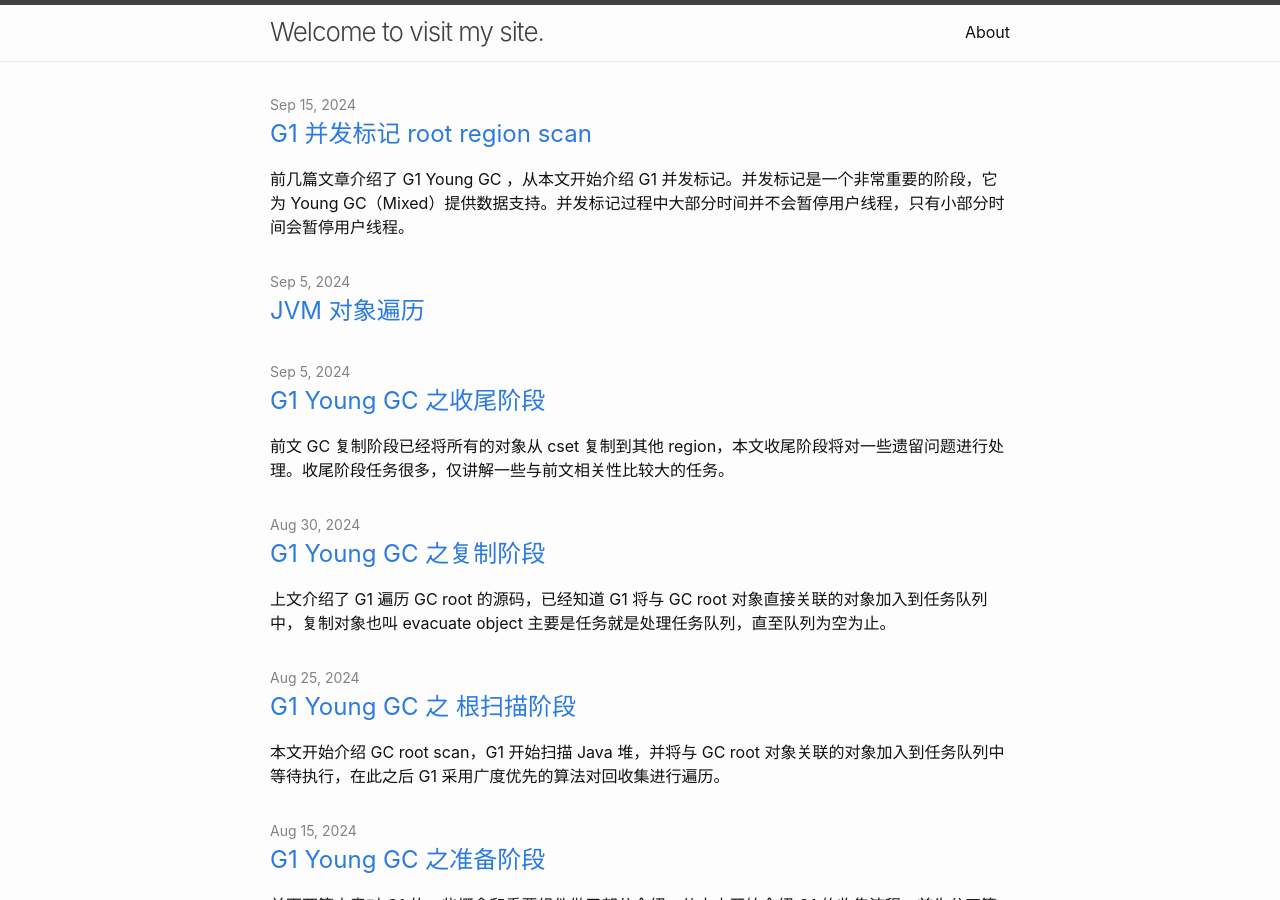
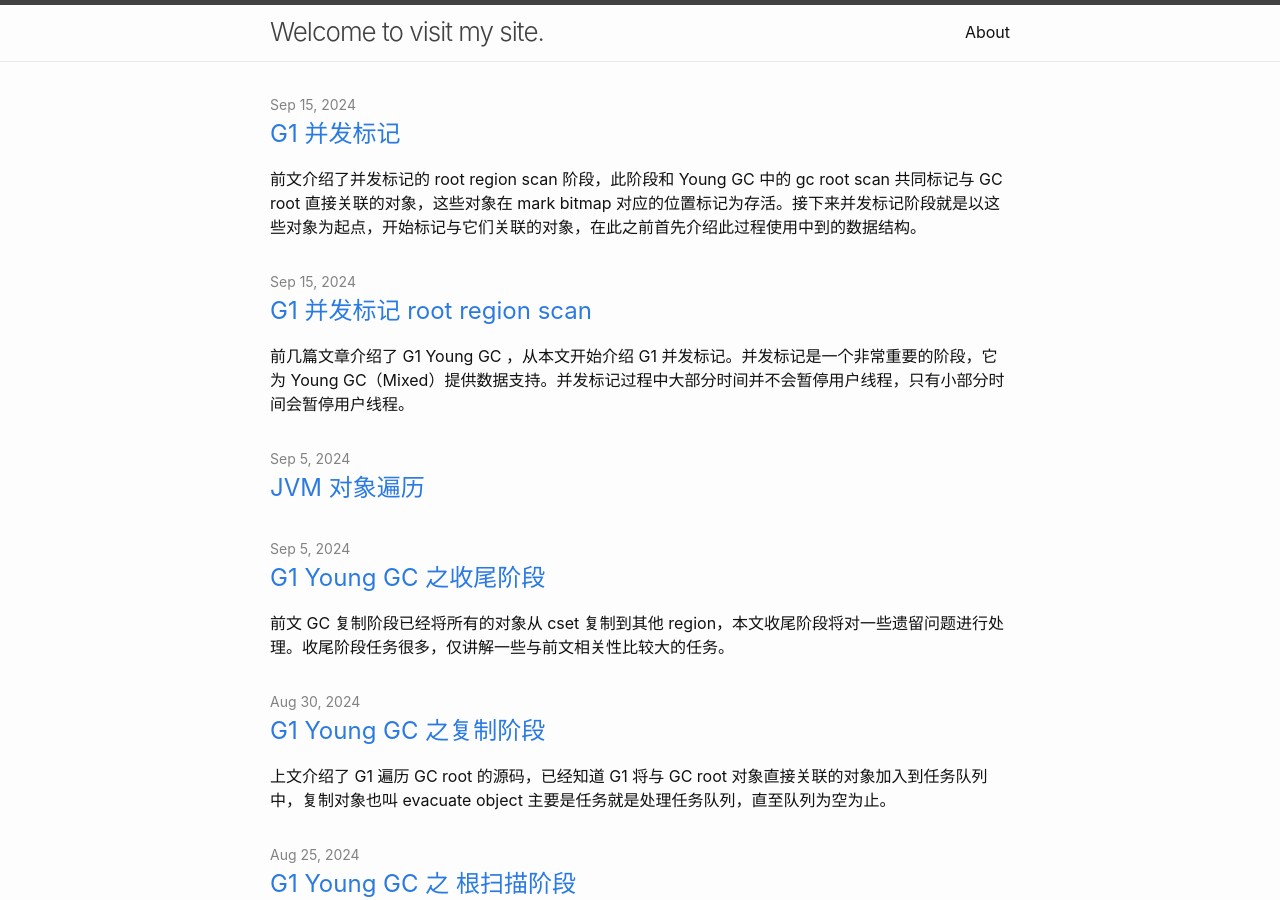
Before and after one commit to yoa1226/yoa1226.github.io, a Jekyll site: the page built from index.markdown, in a window 1280 px wide and 900 px high. Built offline with Jekyll 4.4.1, drawn with Linux system fonts in a browser that asks for light colours; part of the change alters nothing that is shown.

Commit message:
fix conc mark scan region and conc mark mark from root1

````diff
--- a/_posts/2024-09-15-g1-conc-mark-root-region-scan.md
+++ b/_posts/2024-09-15-g1-conc-mark-root-region-scan.md
@@ -415,7 +415,28 @@ void G1ConcurrentMark::scan_root_region(const MemRegion* region, uint worker_id)
 }
 ```
 
-注意上面的代码并没有对 `obj->oop_iterate_size(&cl)` 中 `obj` 对象本身进行标记，这是由于 root region 作为 gc root object 一定是存活的对象，此类对象不需要被标记。
+注意上面的代码并没有对 `obj->oop_iterate_size(&cl)` 中 `obj` 对象本身进行标记，如果对 obj 进行标记会带来一定复杂性。
+
+1. obj 可能是 survivor 区对象，也可能是 cset 候选区对象，由于在 root region scan 结束之后，可能进行 young gc，那么这些对象可能会被回收。那么在后续并发标记时会造成对象缺失。这也是 young GC 为什么要等待 root region scan 完成的原因。
+
+2. survivor 区回收是在 young GC，不需要被标记就能被回收，cset 候选区已经被标记过了，无需重复标记。
+
+```cpp
+inline bool G1CMBitMap::iterate(G1CMBitMapClosure* cl, MemRegion mr) {
+  BitMap::idx_t const end_offset = addr_to_offset(mr.end());
+  BitMap::idx_t offset = _bm.find_first_set_bit(addr_to_offset(mr.start()), end_offset);
+
+  while (offset < end_offset) {
+    HeapWord* const addr = offset_to_addr(offset);
+    size_t const obj_size = cast_to_oop(addr)->size(); // 此时会造成对象缺失
+    offset = _bm.find_first_set_bit(offset + (obj_size >> _shifter), end_offset);
+  }
+  return true;
+}
+```
+下面的图中可以看到，Young GC 和并发标记交替进行。
+
+<image src="/assets/conc-root-region-scan/conc-root-region-sacn-ygc.png" width="80%">
 
 `G1RootRegionScanClosure::do_oop_work` 方法标记对象，此对象为上述对象引用类型的属性。
 
--- /dev/null
+++ b/_posts/2024-09-20-g1-conc-mark-mark.md
@@ -0,0 +1,85 @@
+---
+layout: post
+title:  "G1 并发标记"
+date:   2024-09-15 11:00:00 +0200
+tags: [GC, G1]
+---
+
+前文介绍了并发标记的 root region scan 阶段，此阶段和 Young GC 中的 gc root scan 共同标记与 GC root 直接关联的对象，这些对象在 mark bitmap 对应的位置标记为存活。接下来并发标记阶段就是以这些对象为起点，开始标记与它们关联的对象，在此之前首先介绍此过程使用中到的数据结构。
+
+## G1CMTask
+
+`G1CMTask` 是工作线程的任务封装，并发标记执行的具体逻辑。
+
+`_finger` 是当前工作线程遍历 region 的位置，它范围是 bottom <= _finger < tams。
+
+当前工作的线程会将遍历到的对象加入 `_task_queue` 等待处理。
+
+```cpp
+class G1CMTask {
+   // Local finger of this task, null if we're not scanning a region
+   HeapWord*                   _finger;
+
+  // the task queue of this task
+  G1CMTaskQueue*              _task_queue;
+}
+```
+
+
+## G1ConcurrentMark
+
+`G1ConcurrentMark` 是并发标记整个流程的封装。
+
+`_finger` 是全局的 `_finger` ，表示所有线程中遍历最靠前的位置，范围是 `heap.start() <= _finger < heap.end()`
+
+当线程本地队列 `_task_queue` 耗尽时会将任务加入到 `_global_mark_stack`。
+
+
+```cpp
+class G1ConcurrentMark {
+  // For grey objects
+  G1CMMarkStack           _global_mark_stack; // Grey objects behind global finger
+  HeapWord* volatile      _finger;            // The global finger, region aligned,
+                                              // always pointing to the end of the
+                                              // last claimed regio
+}
+```
+
+## 三色标记算法
+
+在标记阶段 G1 采用三色标记算法，从 GC root 开始遍历对象，如图开始时只有与 gc root 直接关联的对象是黑色的，随着并发标记的进行，所有与 GC root 直接关联或者间接关联的对象都会变成黑色。
+
+<image src="/assets/conc-mark/conc-mark-tri-color.png" width="80%"/>
+
+注意这里说的对象染色并不是标记对象的某个属性为黑色或者灰色，以 G1 为例：
+
+- 并发标记前：在 Young GC 阶段，将与之 gc root 关联的对象标记在 mark_bitmap 中，同理在 root region scan 阶段也会标记与之直接关联的对象。当对象已经在 mark_bitmap 标记，称对象被标记为黑色。此时除此之外的对象全部为白色对象，就是还没有遍历到的对象。
+
+- 并发标记中：G1 从 heap 开始的位置起开始遍历，当遍历到的对象已经被标记，就会将它的属性引用加入到 `_task_queue` 中，称在队列中的对象标记为灰色。当处理任务队列时，对象会被拿出来在 mark_bitmap 上标记，此时对象被标记黑色，并且遍历对象引用属性加入到队列中。
+
+- 并发标记后活者的对象都已经在 `mark_bitmap` 标记，为黑色对象，死对象未被标记，为白色对象。
+
+由此可知，只有在标记过程中有灰色对象，标记之前和以后都只有黑色和白色对象，即标记之前和之后任务队列都为空。
+
+
+## 并发标记
+
+### todo
+
+```cpp
+//-> subphase_mark_from_roots
+//->G1ConcurrentMark::mark_from_roots
+class G1CMConcurrentMarkingTask : public WorkerTask {
+  G1ConcurrentMark*     _cm;
+
+public:
+  void work(uint worker_id) {
+    {
+      G1CMTask* task = _cm->task(worker_id);
+      if (!_cm->has_aborted()) {
+        do {
+          task->do_marking_step(G1ConcMarkStepDurationMillis, true , false);
+        } while (!_cm->has_aborted() && task->has_aborted());
+      } } }
+}
+```
````
Also changed, not shown: assets/conc-mark/conc-mark-tri-color.png (added), assets/conc-root-region-scan/conc-root-region-sacn-ygc.png (added).
